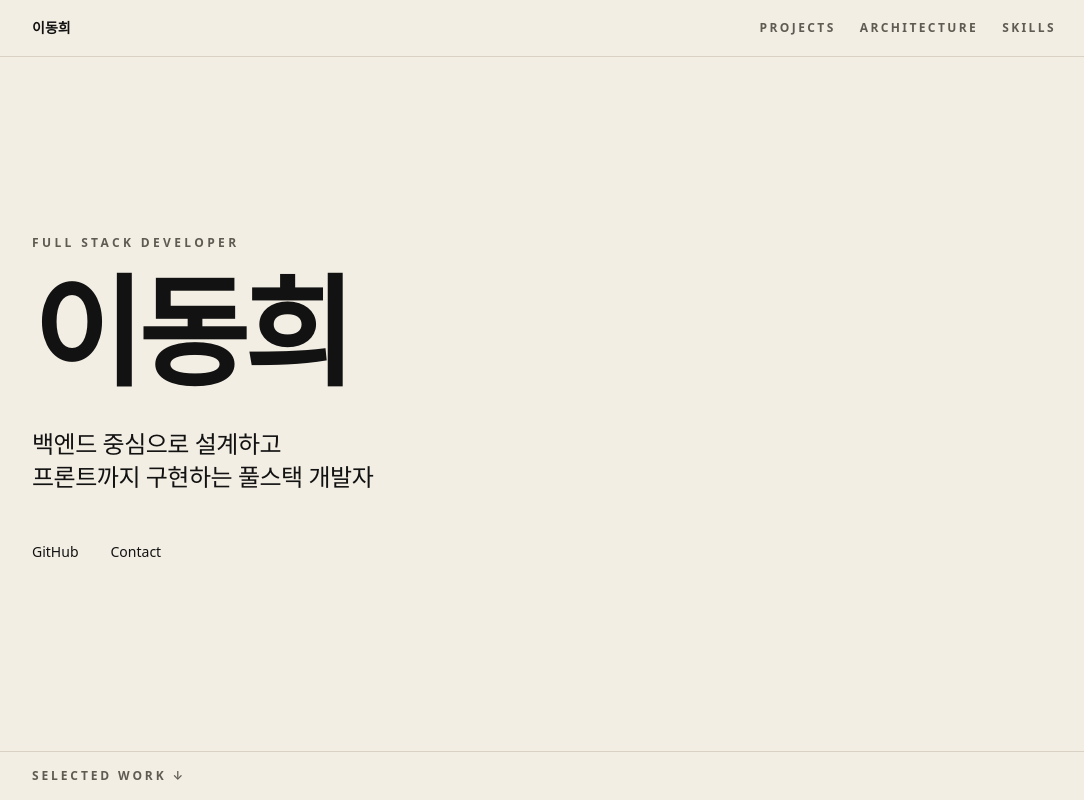
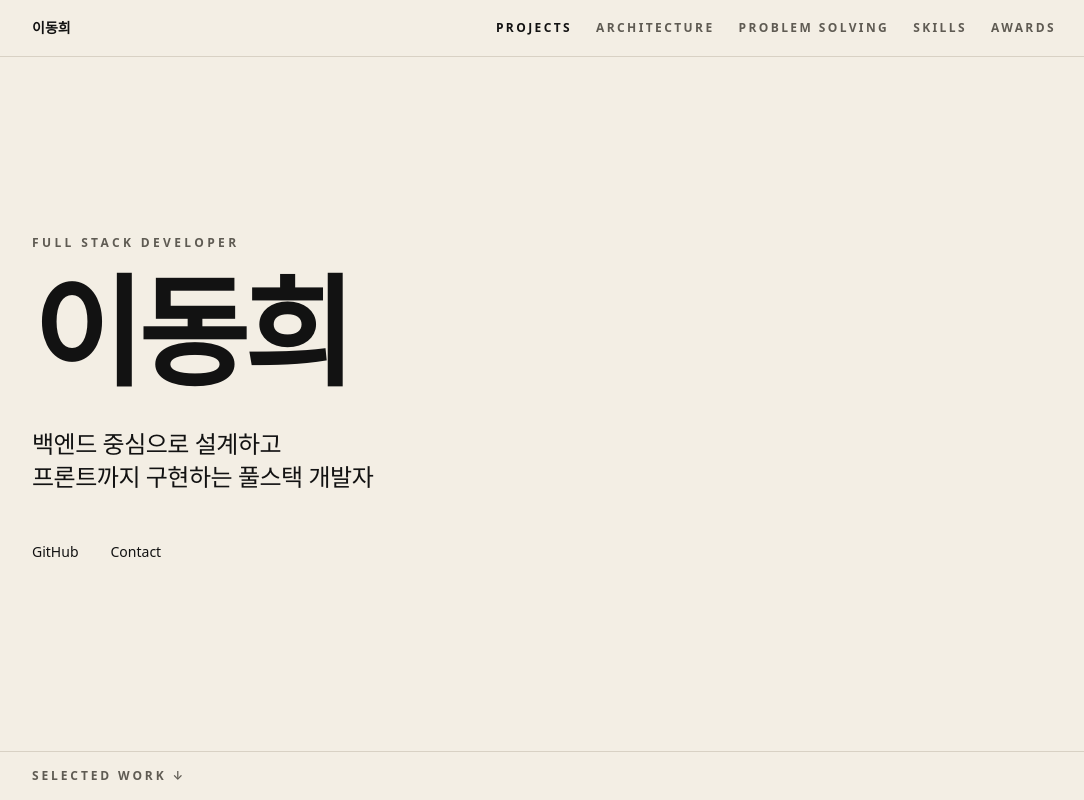
Before and after one commit to hot-gamja/portfolio-v1, a React (Vite) app: page / in a window 1280 px wide. Shown: the top 800 px of the page, without its empty margins (96-1180 px from the left). Built offline with nearby package versions, Linux system fonts and the light colour scheme; a web font is replaced by a local one.

Commit message:
feat: add section links, mobile menu, and active highlight to nav
Expand nav links from 3 to 5, add hamburger menu for mobile,
and implement useActiveSection hook with IntersectionObserver
to highlight the current section while scrolling.

```diff
--- a/src/components/Nav.tsx
+++ b/src/components/Nav.tsx
@@ -1,14 +1,71 @@
+import { useState } from 'react'
+import { useActiveSection } from '../hooks/useActiveSection'
+
+const navLinks = [
+  { label: 'Projects', href: '#projects' },
+  { label: 'Architecture', href: '#architecture' },
+  { label: 'Problem Solving', href: '#troubleshooting' },
+  { label: 'Skills', href: '#skills' },
+  { label: 'Awards', href: '#awards' },
+]
+
+const sectionIds = navLinks.map((l) => l.href.slice(1))
+
 export default function Nav() {
+  const [menuOpen, setMenuOpen] = useState(false)
+  const activeId = useActiveSection(sectionIds)
+
   return (
     <nav className="fixed top-0 left-0 right-0 z-50 border-b border-line bg-ivory/80 backdrop-blur-sm">
       <div className="max-w-6xl mx-auto px-6 sm:px-10 lg:px-16 h-14 flex items-center justify-between">
         <a href="#" className="text-sm font-semibold text-ink">이동희</a>
-        <div className="flex gap-6 text-xs font-semibold tracking-[0.2em] text-dim uppercase">
-          <a href="#projects" className="hover:text-ink transition-colors">Projects</a>
-          <a href="#architecture" className="hover:text-ink transition-colors">Architecture</a>
-          <a href="#skills" className="hover:text-ink transition-colors">Skills</a>
+
+        {/* Desktop links */}
+        <div className="hidden md:flex gap-6 text-xs font-semibold tracking-[0.2em] text-dim uppercase">
+          {navLinks.map((link) => {
+            const isActive = link.href === `#${activeId}`
+            return (
+              <a
+                key={link.href}
+                href={link.href}
+                className={`transition-colors hover:text-ink ${isActive ? 'text-ink' : ''}`}
+              >
+                {link.label}
+              </a>
+            )
+          })}
         </div>
+
+        {/* Mobile hamburger */}
+        <button
+          className="md:hidden flex flex-col gap-1.5 p-1"
+          onClick={() => setMenuOpen((prev) => !prev)}
+          aria-label="메뉴 열기"
+        >
+          <span className={`block w-5 h-px bg-ink transition-transform duration-200 ${menuOpen ? 'rotate-45 translate-y-[7px]' : ''}`} />
+          <span className={`block w-5 h-px bg-ink transition-opacity duration-200 ${menuOpen ? 'opacity-0' : ''}`} />
+          <span className={`block w-5 h-px bg-ink transition-transform duration-200 ${menuOpen ? '-rotate-45 -translate-y-[7px]' : ''}`} />
+        </button>
       </div>
+
+      {/* Mobile dropdown */}
+      {menuOpen && (
+        <div className="md:hidden border-t border-line bg-ivory/95 backdrop-blur-sm px-6 py-4 flex flex-col gap-4">
+          {navLinks.map((link) => {
+            const isActive = link.href === `#${activeId}`
+            return (
+              <a
+                key={link.href}
+                href={link.href}
+                onClick={() => setMenuOpen(false)}
+                className={`text-xs font-semibold tracking-[0.2em] uppercase transition-colors hover:text-ink ${isActive ? 'text-ink' : 'text-dim'}`}
+              >
+                {link.label}
+              </a>
+            )
+          })}
+        </div>
+      )}
     </nav>
   )
 }
--- /dev/null
+++ b/src/hooks/useActiveSection.ts
@@ -0,0 +1,32 @@
+import { useEffect, useState } from 'react'
+
+/**
+ * Tracks which section is currently visible in the viewport center.
+ * Uses a narrow rootMargin slice so the active section switches
+ * when it reaches roughly the middle of the screen.
+ */
+export function useActiveSection(sectionIds: string[]): string {
+  const [activeId, setActiveId] = useState('')
+
+  useEffect(() => {
+    const observer = new IntersectionObserver(
+      (entries) => {
+        entries.forEach((entry) => {
+          if (entry.isIntersecting) {
+            setActiveId(entry.target.id)
+          }
+        })
+      },
+      { rootMargin: '-40% 0px -55% 0px', threshold: 0 }
+    )
+
+    sectionIds.forEach((id) => {
+      const el = document.getElementById(id)
+      if (el) observer.observe(el)
+    })
+
+    return () => observer.disconnect()
+  }, [sectionIds])
+
+  return activeId
+}
```
